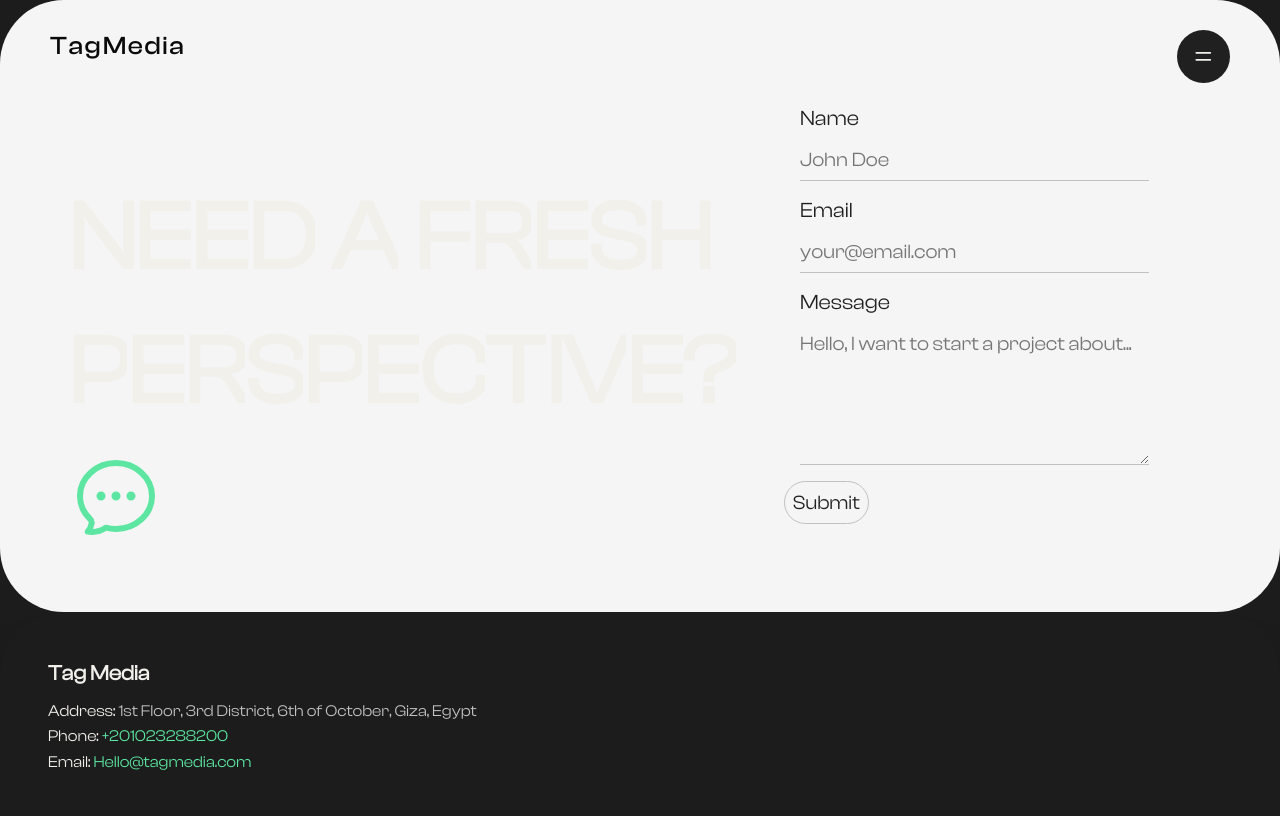
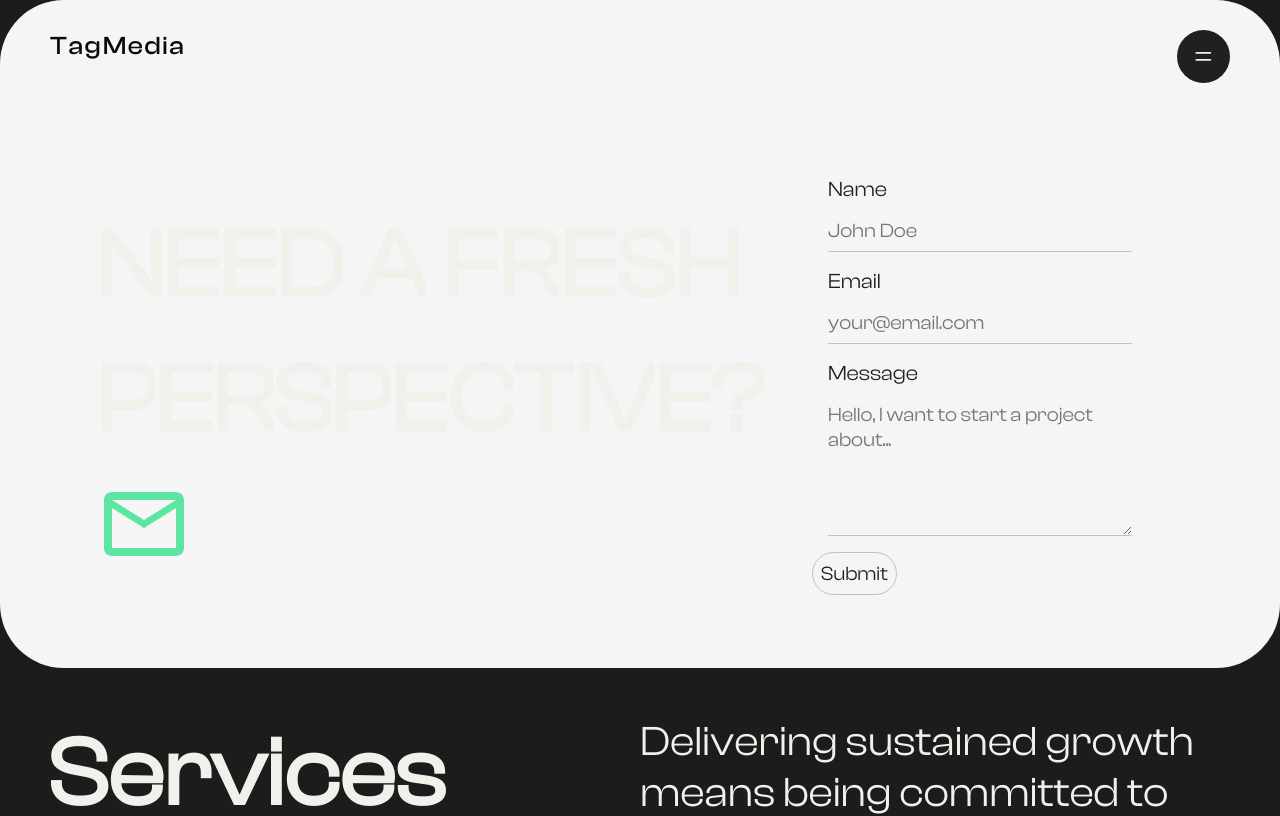
Before and after one commit to shehabwaleedd/tagMedia, a Next.js app: page /contact in a window 1280 px wide. Shown: the top 816 px of the page. Built offline with nearby package versions, Linux system fonts and the light colour scheme.

Commit message:
improvments.

```diff
--- a/src/app/contact/components/contactUpper/style.module.scss
+++ b/src/app/contact/components/contactUpper/style.module.scss
@@ -1,12 +1,13 @@
 .contactUpper_left {
     display: flex;
-    justify-content: flex-end;
+    justify-content: flex-start;
+    align-items: flex-start;
     flex-direction: column;
     padding: var(--section-padding) 0;
     min-height: 10vh;
     width: 100%;
     padding: 3rem;
-    padding-top: 20vh;
+
     height: 100%;
 
     h2 {
--- a/src/app/contact/page.jsx
+++ b/src/app/contact/page.jsx
@@ -2,12 +2,19 @@
 import styles from "./page.module.scss"
 import ContactUpper from "./components/contactUpper"
 import ContactForm from './components/contactForm'
+import ServicesCo from '@/components/servicesCo'
+
 const page = () => {
     return (
-        <main className={styles.contact}>
-            <ContactUpper />
-            <ContactForm />
-        </main>
+        <>
+            <main className={styles.contact}>
+                <section className={styles.contact_container}>
+                    <ContactUpper />
+                    <ContactForm />
+                </section>
+                <ServicesCo />
+            </main>
+        </>
     )
 }
 
--- a/src/app/contact/page.module.scss
+++ b/src/app/contact/page.module.scss
@@ -1,20 +1,31 @@
 .contact {
-    display: grid;
-    grid-template-columns: repeat(2, 1fr);
+    display: flex;
+    flex-direction: column;
     align-items: center;
     justify-content: center;
     height: 100%;
     width: 100%;
-    background-color: #f5f5f5;
-    padding: 20px;
-    box-sizing: border-box;
-    min-height: 70lvh;
-    border-radius: 4rem;
     position: relative;
-    z-index: 2;
-
+    z-index: 3;
     h1 {
         margin-bottom: 20px;
     }
 
+    &_container {
+        display: grid;
+        grid-template-columns: repeat(2, 1fr);
+        padding: 3rem;
+        box-sizing: border-box;
+        min-height: 70lvh;
+        background-color: #f5f5f5;
+        border-radius: 4rem;
+        padding-top: 20vh;
+
+        @media (max-width: 1077px) {
+            display: flex;
+            flex-direction: column;
+        }
+
+    }
+
 }
```
